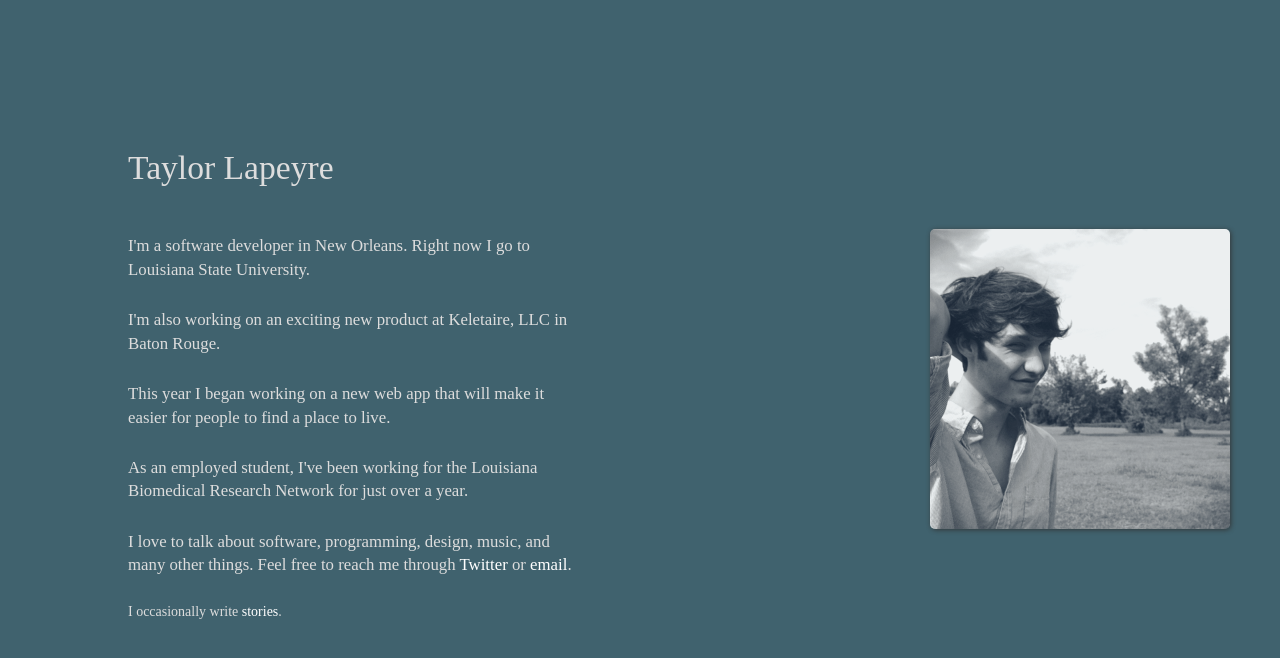
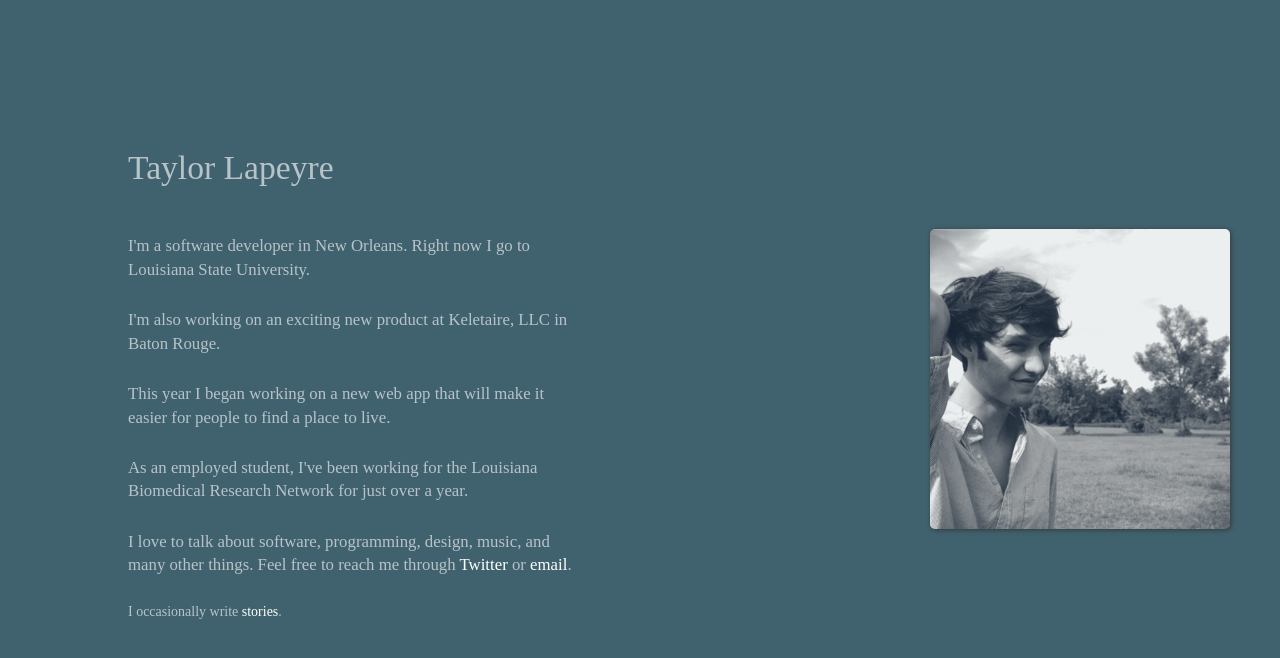
Before and after one commit to taylorlapeyre/taylorlapeyre.github.io, a Jekyll site: the page built from index.html, in a window 1280 px wide. Shown: the top 658 px of the page. Built offline with Jekyll 4.4.1, drawn with Linux system fonts in a browser that asks for light colours.

Commit message:
change body font color

```diff
--- a/css/style.css
+++ b/css/style.css
@@ -1,6 +1,6 @@
 body {
   background-color: #40626e;
-  color: #DDD;
+  color: #b8c3c9;
   margin: 0 auto;
   padding-top: 10%;
 
@@ -33,7 +33,6 @@ a:hover {
 .name {
   font-size: 2em;
   font-weight: 100;
-  color: #DDD;
   margin-bottom: 50px;
 }
 
```
